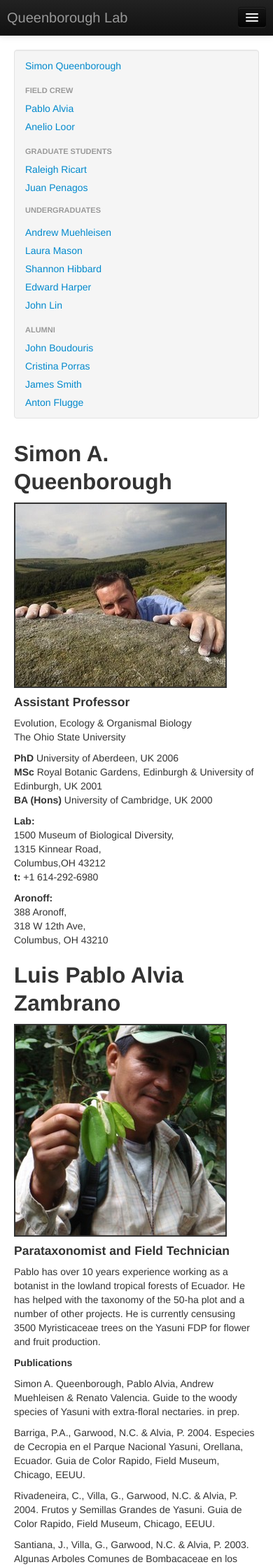
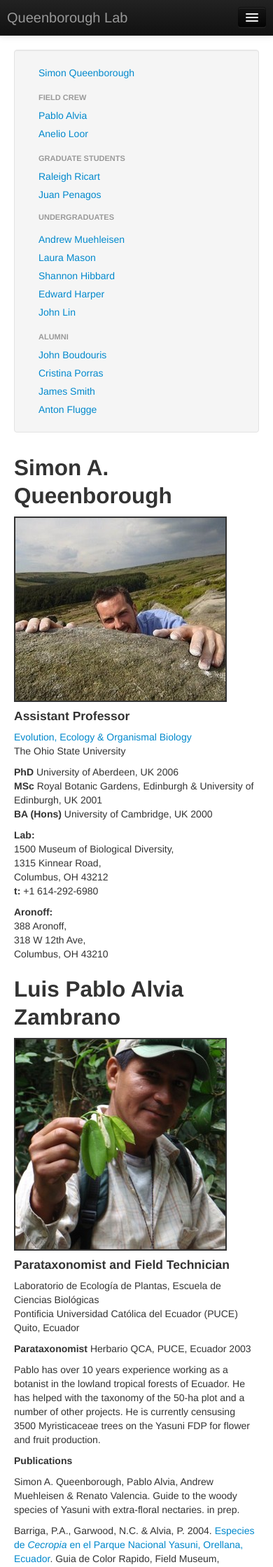
Before and after one commit to saq/saq.github.io, a Jekyll site: the page built from people.html, in a window 390 px wide. Shown: the top 2239 px of the page at 70% size. Built offline with Jekyll 4.4.1, drawn with Linux system fonts in a browser that asks for light colours; some of the changed text lies outside the part shown.

Commit message:
changed layout to default; added Pablo details and accents

```diff
--- a/people.html
+++ b/people.html
@@ -1,76 +1,14 @@
-<!DOCTYPE html>
-<html lang="en">
-  <head>
-    <meta charset="utf-8">
-    <title>Queenborough Lab</title>
-    <meta name="viewport" content="width=device-width, initial-scale=1.0">
-    <meta name="description" content="">
-    <meta name="author" content="">
+---
+layout: default
+title: People
 
-    <!-- Le styles -->
-    <link href="../assets/css/bootstrap.css" rel="stylesheet">
-    <link href="../assets/css/bootstrap-responsive.css" rel="stylesheet">
-    <style type="text/css">
-      body {
-        padding-top: 60px;
-        padding-bottom: 40px;
-      }
-      .sidebar-nav {
-        padding: 9px 0;
-      }
-
-      @media (max-width: 980px) {
-        /* Enable use of floated navbar text */
-        .navbar-text.pull-right {
-          float: none;
-          padding-left: 5px;
-          padding-right: 5px;
-        }
-      }
-
-      img.special {border: 2px solid #333333;}
-
-    </style>
-    <link href="../assets/css/bootstrap-responsive.css" rel="stylesheet">
-
-    <!-- HTML5 shim, for IE6-8 support of HTML5 elements -->
-    <!--[if lt IE 9]>
-      <script src="../assets/js/html5shiv.js"></script>
-    <![endif]-->
-
-    <!-- Fav and touch icons -->
-    <link rel="apple-touch-icon-precomposed" sizes="144x144" href="../assets/ico/apple-touch-icon-144-precomposed.png">
-    <link rel="apple-touch-icon-precomposed" sizes="114x114" href="../assets/ico/apple-touch-icon-114-precomposed.png">
-      <link rel="apple-touch-icon-precomposed" sizes="72x72" href="../assets/ico/apple-touch-icon-72-precomposed.png">
-                    <link rel="apple-touch-icon-precomposed" href="../assets/ico/apple-touch-icon-57-precomposed.png">
-                                   <link rel="shortcut icon" href="../assets/ico/favicon.png">
-  </head>
-
-  <body>
-
-    <div class="navbar navbar-inverse navbar-fixed-top">
-      <div class="navbar-inner">
-        <div class="container-fluid">
-          <button type="button" class="btn btn-navbar" data-toggle="collapse" data-target=".nav-collapse">
-            <span class="icon-bar"></span>
-            <span class="icon-bar"></span>
-            <span class="icon-bar"></span>
-          </button>
-          <a class="brand" href="index.html">Queenborough Lab</a>
-          <div class="nav-collapse collapse">
-<!--            <p class="navbar-text pull-right">
-              Logged in as <a href="#" class="navbar-link">Username</a>
-            </p> -->
-            <ul class="nav">
-              <li><a href="publications.html">Publications</a></li>
-              <li><a href="research.html">Research</a></li>
-              <li><a href="teaching.html">Teaching</a></li>
-              <li><a href="people.html">People</a></li>
-            </ul>
-          </div><!--/.nav-collapse -->
-        </div>
-      </div>
-    </div>
+---
+<!-- dark grey borders round images-->
+<head>
+<style>
+img.special {border: 2px solid #333333;}
+</style>
+</head>
 
     <div class="container-fluid">
       <div class="row-fluid">
@@ -112,14 +50,14 @@
                   <img class="special" src="/assets/figs/simon.jpg"/>
                   </p>
                   <h4>Assistant Professor</h4>
-                  <p>Evolution, Ecology & Organismal Biology<br>
+                  <p><a href="http://eeob.osu.edu/">Evolution, Ecology & Organismal Biology</a><br>
                   The Ohio State University </p>
 
                   <p><b>PhD</b> University of Aberdeen, UK 2006<br>
                   <b>MSc</b> Royal Botanic Gardens, Edinburgh & University of Edinburgh, UK 2001<br>
                   <b>BA (Hons)</b> University of Cambridge, UK 2000</p>
 
-                  <p><b>Lab:</b><br>1500 Museum of Biological Diversity,<br>1315 Kinnear Road,<br> Columbus,OH 43212<br>
+                  <p><b>Lab:</b><br>1500 Museum of Biological Diversity,<br>1315 Kinnear Road,<br> Columbus, OH 43212<br>
                     <b>t:</b> +1 614-292-6980</p>
 
                   <p><b>Aronoff:</b><br>388 Aronoff,<br>318 W 12th Ave,<br>Columbus, OH 43210</p>
@@ -133,15 +71,21 @@
                   <img class="special" src="/assets/figs/pablo.JPG"/>
                   </p>
               <h4>Parataxonomist and Field Technician</h4>
+              <p> Laboratorio de Ecolog&iacutea de Plantas, Escuela de Ciencias Biol&oacutegicas<br>
+                  Pontificia Universidad Cat&oacutelica del Ecuador (PUCE)<br>
+                  Quito, Ecuador</p>
+
+              <p><b>Parataxonomist</b> Herbario QCA, PUCE, Ecuador 2003</p>
+
               <p>Pablo has over 10 years experience working as a botanist in the lowland tropical forests of Ecuador. He has helped with the taxonomy of the 50-ha plot and a number of other projects. He is currently censusing 3500 Myristicaceae trees on the Yasuni FDP for flower and fruit production. </p>
 <h5>Publications</h5>
     <p>Simon A. Queenborough, Pablo Alvia, Andrew Muehleisen & Renato Valencia. Guide to the woody species of Yasuni with extra-floral nectaries. in prep.</p>
 
-    <p>Barriga, P.A., Garwood, N.C. & Alvia, P. 2004. Especies de Cecropia en el Parque Nacional Yasuni, Orellana, Ecuador. Guia de Color Rapido, Field Museum, Chicago, EEUU.</p>
+    <p>Barriga, P.A., Garwood, N.C. & Alvia, P. 2004. <a href="http://fm2.fieldmuseum.org/plantguides/guideimages.asp?ID=353">Especies de <i>Cecropia</i> en el Parque Nacional Yasuni, Orellana, Ecuador</a>. Guia de Color Rapido, Field Museum, Chicago, EEUU.</p>
 
-    <p>Rivadeneira, C., Villa, G., Garwood, N.C. & Alvia, P. 2004. Frutos y Semillas Grandes de Yasuni. Guia de Color Rapido, Field Museum, Chicago, EEUU.</p>
+    <p>Rivadeneira, C., Villa, G., Garwood, N.C. & Alvia, P. 2004. <a href="http://fm2.fieldmuseum.org/plantguides/guideimages.asp?ID=352">Frutos y Semillas Grandes de Yasuni</a>. Guia de Color Rapido, Field Museum, Chicago, EEUU.</p>
 
-    <p>Santiana, J., Villa, G., Garwood, N.C. & Alvia, P. 2003. Algunas Arboles Comunes de Bombacaceae en los Bosques Humedas del Ecuador. Guia de Color Rapido, Field Museum, Chicago, EEUU.</p>
+    <p>Santiana, J., Villa, G., Garwood, N.C. & Alvia, P. 2003. <a href="http://fm2.fieldmuseum.org/plantguides/guideimages.asp?ID=354">Algunas Arboles Comunes de Bombacaceae en los Bosques H&uacutemedas del Ecuador</a>. Guia de Color Rapido, Field Museum, Chicago, EEUU.</p>
             </div><!--/span-->
 
           <div class="row-fluid">
@@ -152,6 +96,10 @@
                   <img class="special" src="/assets/figs/anelio.JPG"/>
                   </p>
               <h4>Field Technician</h4>
+              <p> Laboratorio de Ecolog&iacutea de Plantas, Escuela de Ciencias Biol&oacutegicas<br>
+                  Pontificia Universidad Cat&oacutelica del Ecuador (PUCE)<br>
+                  Quito, Ecuador</p>
+
               <p>Anelio has over 10 years experience working as a field technician in the lowland tropical forests of Ecuador. He has helped with the censuses of the 50-ha plot and many other projects. He is currently censusing <i>Duroia</i> trees on the Yasuni FDP for ant presence.</p>
             </div><!--/span-->
 
```
Also changed, not shown: other parts of people.html (+0 -20 lines).
